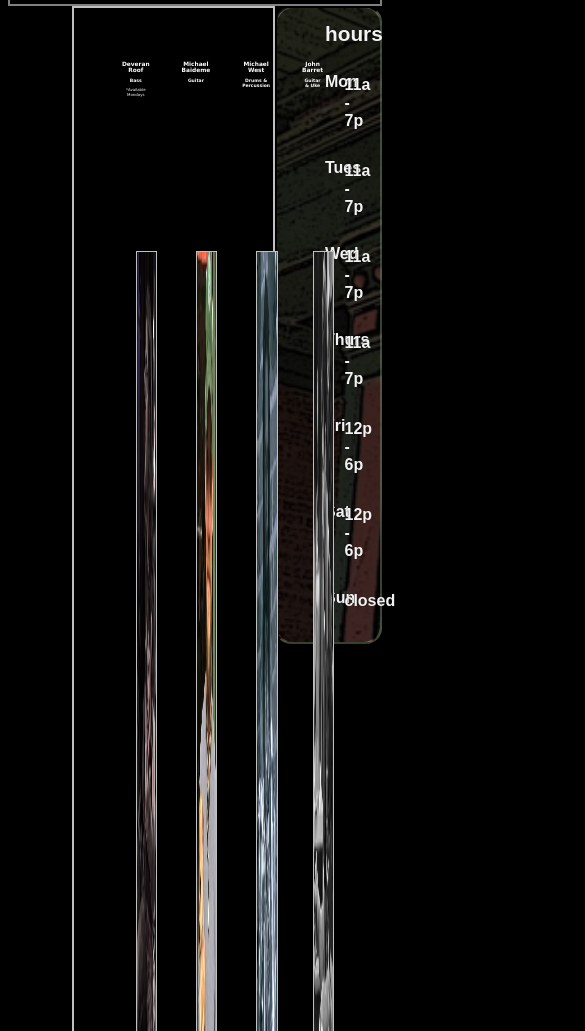
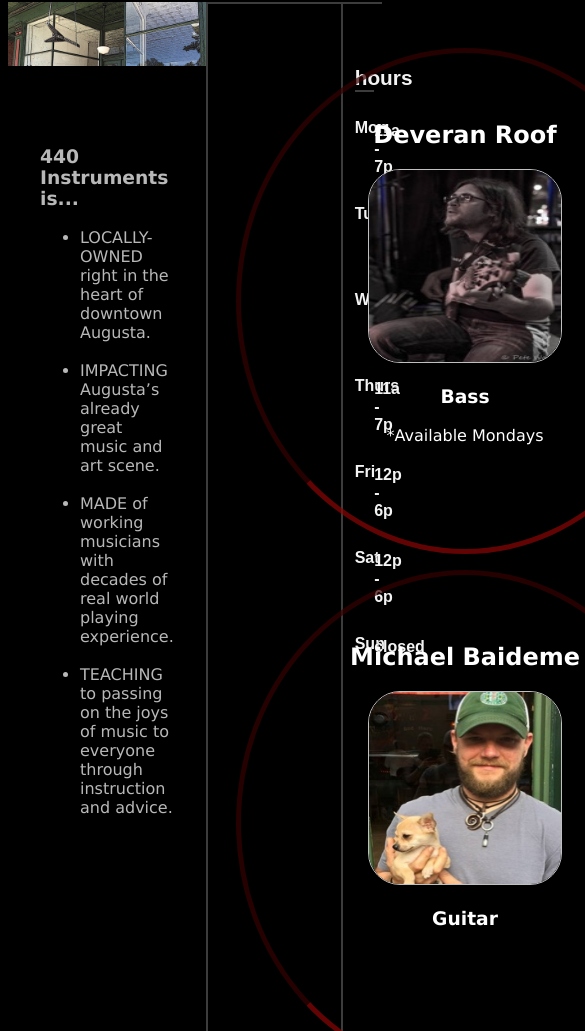
Before and after one commit to shaneweth/440-Music, a plain HTML site: page lessons.html in a window 390 px wide. Shown: the part 438-1469 px from the top of the page, 585 px wide, since content can reach past the window. Drawn offline with Linux system fonts and the light colour scheme; a web font is replaced by a local one.

```diff
--- a/assets/css/style.css
+++ b/assets/css/style.css
@@ -35,7 +35,7 @@ html {
 
 .nav {
     grid-area: nav;
-    border: gray 2px solid;
+    /* border: gray 2px solid; */
     color: white;
     display: inherit;
 }
@@ -63,19 +63,14 @@ html {
 }
 
 .nav li a:hover {
-    color: skyblue;
+    color: rgb(187, 225, 240);
     font-size: 1.8rem;
     transition: .3s;
 }
 
 .map {
     grid-area: map;
-    background-image: url("../media/440header.jpg");
-    background-repeat: no-repeat;
-    background-size: cover;
-
-    border-radius: 1rem;
-    border: 2px rgba(67, 79, 59, 0.822) inset;
+    border-top: rgba(192, 192, 192, 0.315) 2px solid;
 }
 
 .hours {
@@ -83,8 +78,9 @@ html {
     color: rgba(255, 255, 255, 0.952);
     text-shadow: 0 0 1px rgba(0, 0, 0, 0.863);
     font-family: Arial, Helvetica, sans-serif;
-    padding-left: 3rem;
-    padding-right: 1rem;
+    padding-top: 3rem;
+    padding-left: 30%;
+    padding-right: 30%;
     padding-bottom: 1rem;
     border-radius: 1rem;
     display: grid;
@@ -93,6 +89,7 @@ html {
 
 .hours h1 {
     font-size: 1.3em;
+    border-bottom: rgba(192, 192, 192, 0.315) 2px solid;
 }
 
 .hours h2 {
@@ -107,28 +104,33 @@ html {
 
 .sidebar {
     grid-area: sidebar;
+    background-image: url("../media/440header.jpg");
+    background-repeat: no-repeat;
+    background-size: contain;
     padding: 2em;
-    border-radius: 1vmax;
-    color: whitesmoke;
+    color: rgb(184, 184, 184);
     font-family: Verdana, Geneva, Tahoma, sans-serif;
+    font-weight: 200;
+}
+
+.sidebar h3 {
+    margin-top: 6em;
 }
 
 .main {
     grid-area: main;
-    border: silver 2px solid;
-    height: 60rem;
-    padding: 2rem;
+    border: rgba(192, 192, 192, 0.315) 2px solid;
     background-color: black;
-    display: inherit;
     color: white;
     font-family: Verdana, Geneva, Tahoma, sans-serif;
+    padding: 1.5rem;
 }
 
 .slideshowContainer {
-    max-width: 50em;
+    max-width: 48em;
     height: 50em;
-    margin-left: 20%;
-    margin-top: 5%;
+    margin: auto auto;
+
 }
 
 #mySlideshow {
@@ -136,7 +138,7 @@ html {
     height: 50em;
     position: relative;
     overflow: hidden;
-    border: 1px white solid;
+    border: 6px rgba(126, 126, 126, 0.603) dotted;
     border-radius: 5rem;
   }
 
@@ -159,29 +161,36 @@ html {
 
 .lessons {
     display: inline-flex;
+    flex-wrap: wrap;
+    padding: 5%;
 }
 
 .profile {
-    height: 8vw;
-    width: 100%;
-    margin: 1rem;
-    font-size: 1vw;
-    font-weight: 100;
+    border: rgba(139, 7, 7, 0.705) inset 5px;
+    border-radius: 50%;
     text-align: center;
+    height: 28rem;
+    width: 28rem;
+    margin: auto;
+    margin-top: 1rem;
+    padding-top: 3rem;
 }
 
 .profile img {
-    width: 5vw;
-    height: 100%;
-    border: silver 1px solid;
+    position: relative;
+    transform: translateY(0);
+    height: 12rem;
+    width: 12rem;
+    border: 1px silver ridge;
+    border-radius: 2rem;
+
 }
 
 .footer {
     grid-area: footer;
     background-color: black;
     color: white;
-    border: 2px white solid;
-    display: inherit;
+    border-top: 2px white solid;
 }
 
 .soc-wrapper {
@@ -193,4 +202,13 @@ html {
 .fa {
     text-decoration: none;
     color: white;
+    margin-left: 10%;
+    margin-right: 10%;
+    transition: 1s;
 }
+
+.fa:hover {
+    font-size: 3rem;
+    color: red;
+    transition: 1s;
+}
--- a/lessons.html
+++ b/lessons.html
@@ -165,7 +165,18 @@
             </div>
         </div>
         <div class="sidebar">
-
+            <h3>440 Instruments is...</h1>
+                <ul>
+                    <li>LOCALLY-OWNED right in the heart of downtown Augusta.</li>
+                    <br />
+                    <li>IMPACTING Augusta’s already great music and art scene.</li>
+                    <br />
+                    <li>MADE of working musicians with decades of real world playing experience.</li>
+                    <br />
+                    <li>TEACHING to passing on the joys of music to everyone through instruction and
+                        advice.
+                    </li>
+                </ul>
         </div>
         <nav class="nav">
             <ul>
@@ -180,29 +191,27 @@
             <div class="lessons">
                 <!-- <h1>Lessons @ 440</h1> -->
                 <div class="profile">
+                    <h2>Deveran Roof</h2>
                     <img src="./assets/media/roof.jpg" alt="Deveran Roof" />
-                    <h2>Deveran Roof</h2>
                     <h3>Bass</h3>
                     <p>*Available Mondays</p>
                 </div>
                 <div class="profile">
+                    <h2>Michael Baideme</h2>
                     <img src="./assets/media/baideme.jpg" alt="Michael Baideme" />
-                    <h2>Michael Baideme</h2>
                     <h3>Guitar</h3>
                 </div>
                 <div class="profile">
+                    <h2>Michael West</h2>
                     <img src="./assets/media/west.jpg" alt="Michael West" />
-                    <h2>Michael West</h2>
                     <h3>Drums & Percussion</h3>
                 </div>
                 <div class="profile">
-                        <img src="./assets/media/barret.jpg" alt="John Barret" />
-                        <h2>John Barret</h2>
+                    <h2>John Barret</h2>
+                    <img src="./assets/media/barret.jpg" alt="John Barret" />
                     <h3>Guitar & Uke</h3>
                 </div>
-
             </div>
-
         </main>
         <footer class="footer">
             <div class="soc-wrapper">
```
Also changed, not shown: index.html (+12 -9 lines).
